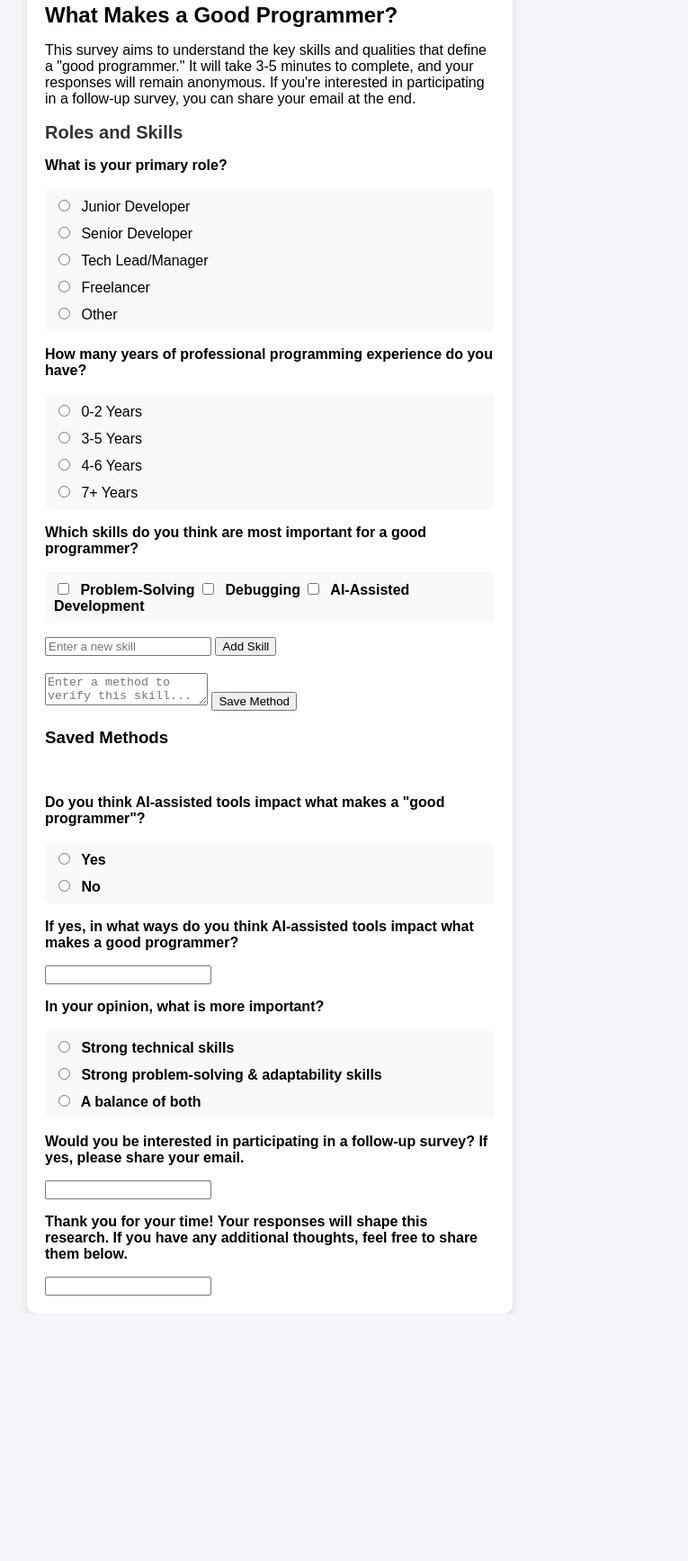
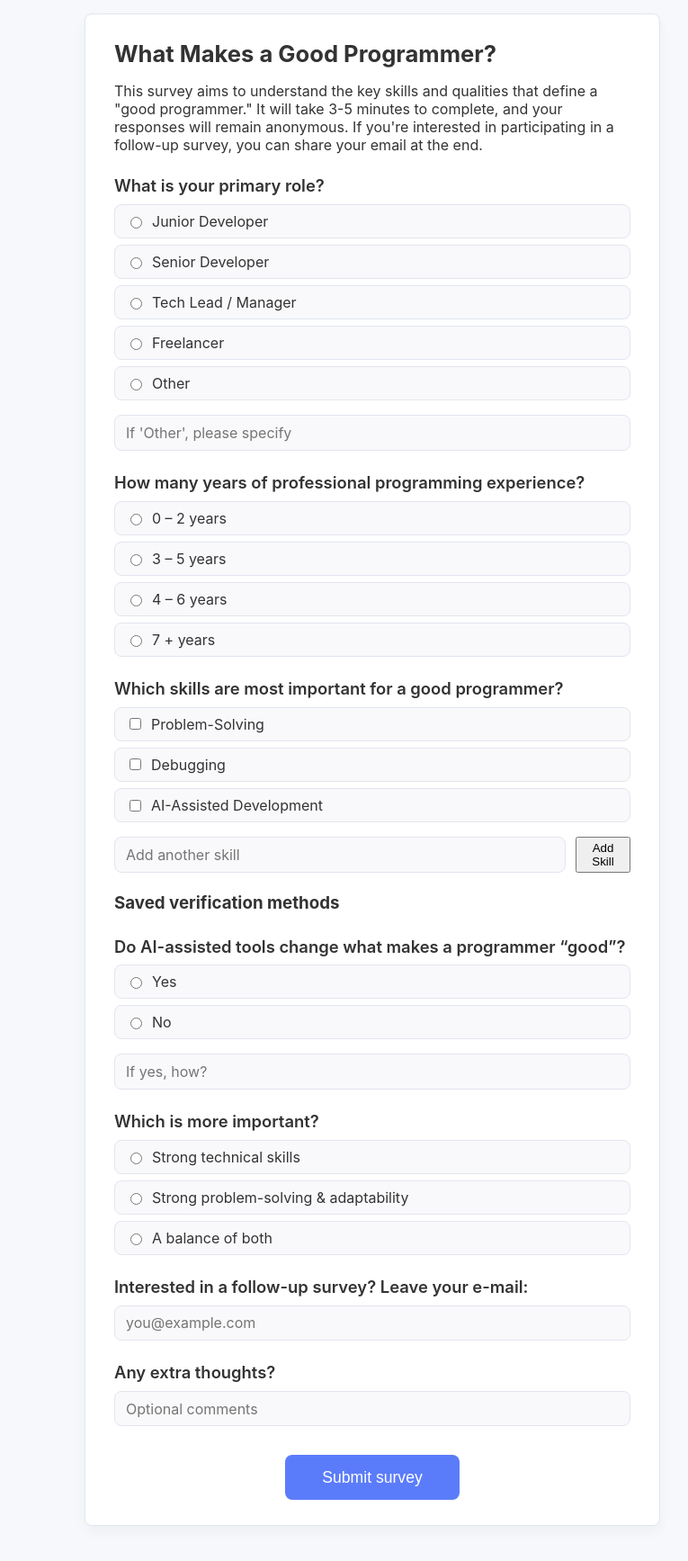
Before and after one commit to Riddhi816/survey_web_form, a plain HTML site: page index.html in a window 1280 px wide. Shown: the part 33-1768 px from the top of the page at 90% size, without its empty margins (226-991 px from the left). Before the commit the page ends 1493 px from the top, so only its background shows below. Drawn offline with Linux system fonts and the light colour scheme.

Commit message:
UI polish + validation; add Firebase hosting config

```diff
--- a/index.html
+++ b/index.html
@@ -1,10 +1,10 @@
 <!DOCTYPE html>
 <html lang="en">
 <head>
-    <meta charset="UTF-8">
-    <meta name="viewport" content="width=device-width, initial-scale=1.0">
-    <title>Programming Skills Survey</title>
-    <link rel="stylesheet" href="styles.css">
+  <meta charset="utf-8" />
+  <meta name="viewport" content="width=device-width, initial-scale=1.0" />
+  <title>Programming-Skills Survey</title>
+  <link rel="stylesheet" href="styles.css" />
 </head>
 <body>
 
@@ -13,85 +13,74 @@
     <p>This survey aims to understand the key skills and qualities that define a "good programmer." It will take 3-5 minutes to complete, and your responses will remain anonymous. If you're interested in participating in a follow-up survey, you can share your email at the end.</p>
 
     <form id="survey-form">
-            <!-- Your Role -->
-            <h2>Roles and Skills</h2>
-            <p><b>What is your primary role?</b></p>
-            <div id="role-container">
-                <label><input type="radio" name="role" value="Junior Developer"> Junior Developer</label>
-                <label><input type="radio" name="role" value="Senior Developer"> Senior Developer</label>
-                <label><input type="radio" name="role" value="Tech Lead/Manager"> Tech Lead/Manager</label>
-                <label><input type="radio" name="role" value="Freelancer"> Freelancer</label>
-                <label>
-                    <input type="radio" name="role" value="Other" id="other-role-radio"> Other
-                </label>
-                <input type="text" id="other-role" placeholder="Please specify..." style="display: none;">
+
+      <!-- ─────────── Primary role ─────────── -->
+      <h2 class="question">What is your primary role?</h2>
+      <div id="role-container" class="options-group">
+        <label><input type="radio" name="role" value="Junior Developer"><span>Junior Developer</span></label>
+        <label><input type="radio" name="role" value="Senior Developer"><span>Senior Developer</span></label>
+        <label><input type="radio" name="role" value="Tech Lead/Manager"><span>Tech Lead / Manager</span></label>
+        <label><input type="radio" name="role" value="Freelancer"><span>Freelancer</span></label>
+        <label><input type="radio" name="role" value="Other"><span>Other</span></label>
+      </div>
+      <input id="role-other" type="text" placeholder="If 'Other', please specify" />
+
+      <!-- ─────────── Experience ─────────── -->
+      <h2 class="question">How many years of professional programming experience?</h2>
+      <div id="experience-container" class="options-group">
+        <label><input type="radio" name="experience" value="0-2"><span>0 – 2 years</span></label>
+        <label><input type="radio" name="experience" value="3-5"><span>3 – 5 years</span></label>
+        <label><input type="radio" name="experience" value="4-6"><span>4 – 6 years</span></label>
+        <label><input type="radio" name="experience" value="7+"><span>7 + years</span></label>
       </div>
 
-            <p><b>How many years of professional programming experience do you have?</b></p>
-            <div id="experience-container">
-                <label><input type="radio" name="experience" value="0-2 Years"> 0-2 Years</label>
-                <label><input type="radio" name="experience" value="3-5 Years"> 3-5 Years</label>
-                <label><input type="radio" name="experience" value="4-6 Years"> 4-6 Years</label>
-                <label><input type="radio" name="experience" value="7+ Years"> 7+ Years</label>
+      <!-- ─────────── Core skills ─────────── -->
+      <h2 class="question">Which skills are most important for a good programmer?</h2>
+      <div id="skills-container" class="options-group">
+        <label><input type="checkbox" class="skill" value="Problem-Solving"><span>Problem-Solving</span></label>
+        <label><input type="checkbox" class="skill" value="Debugging"><span>Debugging</span></label>
+        <label><input type="checkbox" class="skill" value="AI-Assisted Development"><span>AI-Assisted Development</span></label>
       </div>
 
-            <!-- Skill Selection -->
-            <p><b>Which skills do you think are most important for a good programmer?</b</p>
-            <div id="skills-container">
-                <label><input type="checkbox" class="skill" value="Problem-Solving"> Problem-Solving</label>
-                <label><input type="checkbox" class="skill" value="Debugging"> Debugging</label>
-                <label><input type="checkbox" class="skill" value="AI-Assisted Development"> AI-Assisted Development</label>
-            </div>
+      <!-- verification boxes are injected here -->
+      <div id="description-container"></div>
 
-            <!-- Add New Skill -->
       <div class="new-skill-section">
-                <input type="text" id="new-skill" placeholder="Enter a new skill">
+        <input id="new-skill" type="text" placeholder="Add another skill" />
         <button type="button" id="add-skill">Add Skill</button>
       </div>
 
-            <!-- Skill Description & Method Input -->
-            <div id="description-box" class="hidden">
-                <h3 id="skill-title"></h3>
-                <textarea id="method-input" placeholder="Enter a method to verify this skill..."></textarea>
-                <button type="button" id="save-method">Save Method</button>
+      <h3>Saved verification methods</h3>
+      <ul id="methods-list"></ul>
+
+      <!-- ─────────── AI impact ─────────── -->
+      <h2 class="question">Do AI-assisted tools change what makes a programmer “good”?</h2>
+      <div id="ai-impact-yn" class="options-group">
+        <label><input type="radio" name="aiImpact" value="Yes"><span>Yes</span></label>
+        <label><input type="radio" name="aiImpact" value="No"><span>No</span></label>
+      </div>
+      <input id="ai-impact-detail" type="text" placeholder="If yes, how?" />
+
+      <!-- ─────────── Importance balance ─────────── -->
+      <h2 class="question">Which is more important?</h2>
+      <div id="importance-yn" class="options-group">
+        <label><input type="radio" name="importance" value="Technical"><span>Strong technical skills</span></label>
+        <label><input type="radio" name="importance" value="Problem-Solving"><span>Strong problem-solving & adaptability</span></label>
+        <label><input type="radio" name="importance" value="Balanced"><span>A balance of both</span></label>
       </div>
 
-            <!-- Saved Methods List -->
-            <h3>Saved Methods</h3>
-            <ul id="methods-list"></ul>
-            <br>
+      <!-- ─────────── Follow-up & notes ─────────── -->
+      <h2 class="question">Interested in a follow-up survey? Leave your e-mail:</h2>
+      <input id="follow-up-email" type="email" placeholder="you@example.com" />
 
-            <p><b>Do you think AI-assisted tools impact what makes a "good programmer"? </b></p>
-            <div id="YesNo-container">
-                <label><input type="radio" name="YesNo" value="Yes"> Yes</label>
-                <label><input type="radio" name="YesNo" value="No"> No</label>
-            </div>
+      <h2 class="question">Any extra thoughts?</h2>
+      <input id="extra-thoughts" type="text" placeholder="Optional comments" />
 
-            <p><b>If yes, in what ways do you think AI-assisted tools impact what makes a good programmer?</b></p>
-            <label>
-                    <input type="text" name="role" id="other-role-radio">
-            </label>
-
-            <p><b>In your opinion, what is more important?</b></p>
-            <div id="YesNo-container">
-                <label><input type="radio" name="YesNo"> Strong technical skills</label>
-                <label><input type="radio" name="YesNo"> Strong problem-solving & adaptability skills</label>
-                <label><input type="radio" name="YesNo"> A balance of both</label>
-            </div>
-
-            <p><b>Would you be interested in participating in a follow-up survey? If yes, please share your email.</b></p>
-            <label>
-                    <input type="text" name="role" id="other-role-radio">
-            </label>
-
-            <p><b>Thank you for your time! Your responses will shape this research. If you have any additional thoughts, feel free to share them below.</b></p>
-            <label>
-                    <input type="text" name="role" id="other-role-radio">
-            </label>
-
+      <button id="submit-btn" type="submit">Submit survey</button>
     </form>
   </div>
 
-    <script src="script.js"></script>
+  <!-- main JS (ES-module) -->
+  <script type="module" src="script.js"></script>
 </body>
 </html>
--- a/script.js
+++ b/script.js
@@ -1,89 +1,181 @@
-document.addEventListener("DOMContentLoaded", function () {
-  const otherRoleRadio = document.getElementById("other-role-radio");
-  const otherRoleInput = document.getElementById("other-role");
+/* ──────────────────────────────────────────────────────────────
+   1.  Firebase initialisation  (ES-module)
+──────────────────────────────────────────────────────────────── */
+import { initializeApp } from "https://www.gstatic.com/firebasejs/11.6.0/firebase-app.js";
+import {
+  getFirestore,
+  collection,
+  addDoc,
+  serverTimestamp,
+} from "https://www.gstatic.com/firebasejs/11.6.0/firebase-firestore.js";
+
+const firebaseConfig = {
+  apiKey: "AIzaSyD6-rNE6u7HjPA8Ih6veX3x1bsvRozPubI",
+  authDomain: "code-skills-survey.firebaseapp.com",
+  projectId: "code-skills-survey",
+  storageBucket: "code-skills-survey.firebasestorage.app",
+  messagingSenderId: "274612510598",
+  appId: "1:274612510598:web:84ad604a04e17ab2ffd607",
+};
+const app = initializeApp(firebaseConfig);
+const db = getFirestore(app);
+
+/* ──────────────────────────────────────────────────────────────
+   2.  Dynamic-skill logic  (runs after DOM ready)
+──────────────────────────────────────────────────────────────── */
+document.addEventListener("DOMContentLoaded", () => {
+  /* ▸▸  cache nodes  ◂◂ */
+  const roleOtherInput = document.getElementById("role-other");
   const skillsContainer = document.getElementById("skills-container");
   const newSkillInput = document.getElementById("new-skill");
   const addSkillButton = document.getElementById("add-skill");
-  const descriptionBox = document.getElementById("description-box");
-  const skillTitle = document.getElementById("skill-title");
-  const methodInput = document.getElementById("method-input");
-  const saveMethodButton = document.getElementById("save-method");
+  const descriptionHolder = document.getElementById("description-container");
   const methodsList = document.getElementById("methods-list");
 
-  let selectedSkills = [];
-  let methodsData = {};
+  /* ▸▸  global state  ◂◂ */
+  window.methodsData = {}; // expose for Firebase payload
+  const selectedSkills = new Set();
 
-  // Show text input if 'Other' role is selected
-  document.querySelectorAll("input[name='role']").forEach((radio) => {
-    radio.addEventListener("change", function () {
-      otherRoleInput.style.display = this.value === "Other" ? "block" : "none";
+  /* ---- helper: create a verification box ---- */
+  const createBox = (skill) => {
+    if (document.querySelector(`[data-skill="${skill}"]`)) return;
+
+    const box = document.createElement("div");
+    const title = document.createElement("h3");
+    const textarea = document.createElement("textarea");
+    const saveBtn = document.createElement("button");
+
+    box.className = "verification-box";
+    box.dataset.skill = skill;
+
+    title.textContent = `Verification method for: ${skill}`;
+    textarea.value = window.methodsData[skill] || "";
+    saveBtn.textContent = "Save";
+    saveBtn.type = "button";
+
+    saveBtn.addEventListener("click", () => {
+      window.methodsData[skill] = textarea.value.trim();
+      updateMethodsList();
+
+      /* auto-deselect and hide box */
+      document.querySelector(`.skill[value="${skill}"]`).checked = false;
+      selectedSkills.delete(skill);
+      box.remove();
     });
+
+    box.append(title, textarea, saveBtn);
+    descriptionHolder.appendChild(box);
+  };
+
+  /* ---- listener for existing + new checkboxes ---- */
+  const wireSkillCheckboxes = () => {
+    document.querySelectorAll(".skill").forEach((cb) =>
+      cb.addEventListener("change", () => {
+        if (cb.checked) {
+          selectedSkills.add(cb.value);
+          createBox(cb.value);
+        } else {
+          selectedSkills.delete(cb.value);
+          document.querySelector(`[data-skill="${cb.value}"]`)?.remove();
+        }
+      })
+    );
+  };
+  wireSkillCheckboxes(); // initial load
+
+  /* ---- add new skill button ---- */
+  addSkillButton.addEventListener("click", () => {
+    const newSkill = newSkillInput.value.trim();
+    if (!newSkill) return;
+
+    const label = document.createElement("label");
+    label.classList.add("skill-item");
+    label.innerHTML = `<input type="checkbox" class="skill" value="${newSkill}"> ${newSkill}`;
+    skillsContainer.appendChild(label);
+
+    newSkillInput.value = "";
+    wireSkillCheckboxes(); // attach listener to the new box
   });
 
-  // Apply CSS grid layout to skills container
-  skillsContainer.style.display = "grid";
-  skillsContainer.style.gridTemplateColumns =
-    "repeat(auto-fit, minmax(150px, 1fr))";
-  skillsContainer.style.gap = "10px";
-  skillsContainer.style.alignItems = "center";
+  /* ---- update saved-methods list ---- */
+  const updateMethodsList = () => {
+    methodsList.innerHTML = "";
+    Object.entries(window.methodsData).forEach(([skill, txt]) => {
+      const li = document.createElement("li");
+      li.textContent = `${skill}: ${txt}`;
+      methodsList.appendChild(li);
+    });
+  };
 
-  // Add event listener to checkboxes for showing and hiding the input box
-  function addSkillListeners() {
-    document.querySelectorAll(".skill").forEach((skill) => {
-      skill.addEventListener("change", function () {
-        if (this.checked) {
-          selectedSkills.push(this.value);
-        } else {
-          selectedSkills = selectedSkills.filter((s) => s !== this.value);
-        }
+  /* ---- show free-text when role == Other ---- */
+  document
+    .querySelectorAll("input[name='role']")
+    .forEach((radio) =>
+      radio.addEventListener(
+        "change",
+        () =>
+          (roleOtherInput.style.display =
+            radio.value === "Other" ? "block" : "none")
+      )
+    );
+});
 
-        if (selectedSkills.length > 0) {
-          skillTitle.textContent = `Enter a verification method for: ${selectedSkills.join(", ")}`;
-          methodInput.value = selectedSkills
-            .map((skill) => methodsData[skill] || "")
-            .join("\n");
-          descriptionBox.style.display = "block";
-        } else {
-          descriptionBox.style.display = "none";
-        }
-      });
-    });
+/* ──────────────────────────────────────────────────────────────
+   3.  Submit handler  → Firestore
+──────────────────────────────────────────────────────────────── */
+const checked = (name) =>
+  (document.querySelector(`input[name="${name}"]:checked`) || {}).value || null;
+
+document.getElementById("survey-form").addEventListener("submit", async (e) => {
+  e.preventDefault();
+
+  const role =
+    checked("role") ||
+    document.getElementById("role-other").value.trim() ||
+    null;
+  const experience = checked("experience");
+  const aiImpact = checked("aiImpact") || checked("YesNo");
+  const aiImpactText =
+    document.getElementById("ai-impact-detail")?.value.trim() || null;
+  const importance = checked("importance") || checked("YesNo");
+  const followUpEmail =
+    document.getElementById("follow-up-email")?.value.trim() || null;
+  const extraThoughts =
+    document.getElementById("extra-thoughts")?.value.trim() || null;
+  const skills = Object.keys(window.methodsData);
+  const verMethods = window.methodsData;
+
+  if (
+    !role ||
+    (role === "Other" && !otherRoleText) ||
+    !experience ||
+    skills.length === 0 ||
+    !aiImpact ||
+    !importance
+  ) {
+    alert("Please fill in all required questions before submitting.");
+    return;
   }
 
-  addSkillListeners(); // Attach listeners to initial skills
+  const payload = {
+    timestamp: serverTimestamp(),
+    role,
+    experience,
+    skills,
+    verMethods,
+    aiImpact,
+    aiImpactText,
+    importance,
+    followUpEmail,
+    extraThoughts,
+  };
 
-  // Function to add new skill dynamically
-  addSkillButton.addEventListener("click", function () {
-    const newSkill = newSkillInput.value.trim();
-    if (newSkill !== "") {
-      // Add new skill to the list
-      const label = document.createElement("label");
-      label.classList.add("skill-label");
-      label.innerHTML = `<input type="checkbox" class="skill" value="${newSkill}"> ${newSkill}`;
-      skillsContainer.appendChild(label);
-
-      addSkillListeners(); // Reattach listeners to include new skills
-      newSkillInput.value = ""; // Clear input field
-    }
-  });
-
-  // Save the entered method for the selected skills
-  saveMethodButton.addEventListener("click", function () {
-    if (selectedSkills.length > 0) {
-      selectedSkills.forEach((skill) => {
-        methodsData[skill] = methodInput.value;
-      });
-      updateMethodsList();
-    }
-  });
-
-  // Function to update the displayed list of saved methods
-  function updateMethodsList() {
-    methodsList.innerHTML = "";
-    for (let skill in methodsData) {
-      const listItem = document.createElement("li");
-      listItem.textContent = `${skill}: ${methodsData[skill]}`;
-      methodsList.appendChild(listItem);
-    }
+  try {
+    await addDoc(collection(db, "surveyResponses"), payload);
+    alert("Thanks! Your response has been saved.");
+    e.target.reset();
+  } catch (err) {
+    console.error(err);
+    alert("Sorry – could not save your response.");
   }
 });
--- a/styles.css
+++ b/styles.css
@@ -1,60 +1,155 @@
-/* styles.css */
-body {
-    font-family: 'Arial', sans-serif;
-    background-color: #f4f4f9;
-    margin: 0;
-    padding: 0;
-    display: flex;
-    justify-content: flex-start;
-    align-items: flex-start;
-    height: 100vh;
-    padding-left: 20%; /* Align to the right like Google Forms */
+:root {
+    --accent: #5b7cfa;
+    --accent-d: #4968e3;
+    --bg-body: #f6f8fb;
+    --bg-card: #fff;
+    --bg-light: #f9f9fb;
+    --border: #e1e5ee;
+    --text: #333;
+    --radius: 8px;
+    --font: "Inter", Arial, sans-serif;
 }
 
-.container {
-    background: #fff;
-    padding: 20px;
-    border-radius: 10px;
-    box-shadow: 0px 4px 10px rgba(0, 0, 0, 0.1);
-    max-width: 500px;
-    width: 90%;
-    text-align: left;
+/* reset & base */
+*,
+*::before,
+*::after {
+    box-sizing: border-box;
+}
+html {
+    font-family: var(--font);
+    color: var(--text);
+}
+body {
+    margin: 0;
+    background: var(--bg-body);
+    display: flex;
+    justify-content: center;
 }
 
-h1 {
-    font-size: 24px;
-    margin-bottom: 10px;
+/* card */
+.container {
+  max-width: 640px;
+  width: 92%;
+  margin: 48px 0;
+  padding: 28px 32px;
+  background: var(--bg-card);
+  border: 1px solid var(--border);
+  border-radius: var(--radius);
+  box-shadow: 0 6px 14px rgb(0 0 0/0.04);
 }
 
-h2 {
-    font-size: 20px;
-    color: #333;
+/* headings */
+h1 {
+  margin: 0 0 1rem;
+  font-size: 1.6rem;
+}
+h2.question {
+  margin: 1.5rem 0 0.6rem;
+  font-size: 1.15rem;
+  font-weight: 600;
+}
+p {
+  margin: 0.75rem 0;
 }
 
-#skills-container, #role-container,#experience-container, #YesNo-container  {
-    display: flex;
-    flex-direction: column;
-    align-items: start;
-    gap: 10px;
-    padding: 10px;
-    background: #f9f9f9;
-    border-radius: 8px;
-    margin-bottom: 15px;
+/* vertical option groups */
+.options-group {
+  display: flex;
+  flex-direction: column;
+  gap: 0.45rem;
+  margin-bottom: 1rem;
+}
+.options-group label {
+  display: flex;
+  align-items: center;
+  gap: 0.5rem;
+  padding: 0.5rem 0.75rem;
+  background: var(--bg-light);
+  border: 1px solid var(--border);
+  border-radius: var(--radius);
+  cursor: pointer;
+  transition:
+    background 0.15s,
+    border 0.15s;
+}
+.options-group label:hover {
+  background: #eef0f8;
+  border-color: #d0d5e5;
+}
+.options-group input {
+  accent-color: var(--accent);
+}
+.options-group input:checked + span {
+  font-weight: 600;
+  color: var(--accent);
 }
 
-label {
-    font-size: 16px;
-    cursor: pointer;
+/* text & email inputs */
+input[type="text"],
+input[type="email"],
+textarea {
+  width: 100%;
+  padding: 0.55rem 0.75rem;
+  border: 1px solid var(--border);
+  border-radius: var(--radius);
+  font: inherit;
+  background: var(--bg-light);
+}
+input:focus,
+textarea:focus {
+  outline: 2px solid var(--accent);
+  background: #fff;
 }
 
-input[type="radio"], input[type="checkbox"] {
-    margin-right: 8px;
+/* inline new-skill controls */
+.new-skill-section {
+  display: flex;
+  gap: 0.7rem;
+  margin: 0.9rem 0 1.4rem;
 }
 
-#other-role {
-    margin-top: 5px;
-    padding: 8px;
-    border: 2px solid #ddd;
-    border-radius: 6px;
-    display: none;
+/* verification box */
+.verification-box {
+  background: var(--bg-light);
+  border: 1px solid var(--border);
+  border-radius: var(--radius);
+  padding: 1rem;
+  margin-bottom: 1.3rem;
 }
+.verification-box h3 {
+  margin: 0 0 0.45rem;
+  font-size: 1rem;
+  font-weight: 600;
+}
+.verification-box textarea {
+  height: 130px;
+  width: 100%;
+  resize: vertical;
+}
+
+/* saved methods list */
+#methods-list {
+  padding-left: 1.1rem;
+  margin: 0.4rem 0 1.6rem;
+}
+#methods-list li {
+  margin-bottom: 0.28rem;
+}
+
+/* submit button */
+#submit-btn {
+  display: block;
+  margin: 2rem auto 0;
+  padding: 0.9rem 2.6rem;
+  font-size: 1.1rem;
+  background: var(--accent);
+  color: #fff;
+  border: none;
+  border-radius: var(--radius);
+  cursor: pointer;
+  transition: background 0.15s;
+}
+#submit-btn:hover {
+  background: var(--accent-d);
+}
```
Also changed, not shown: firebase.json (added), 2 other files. Lines whose indentation alone changed are shown as unchanged.
